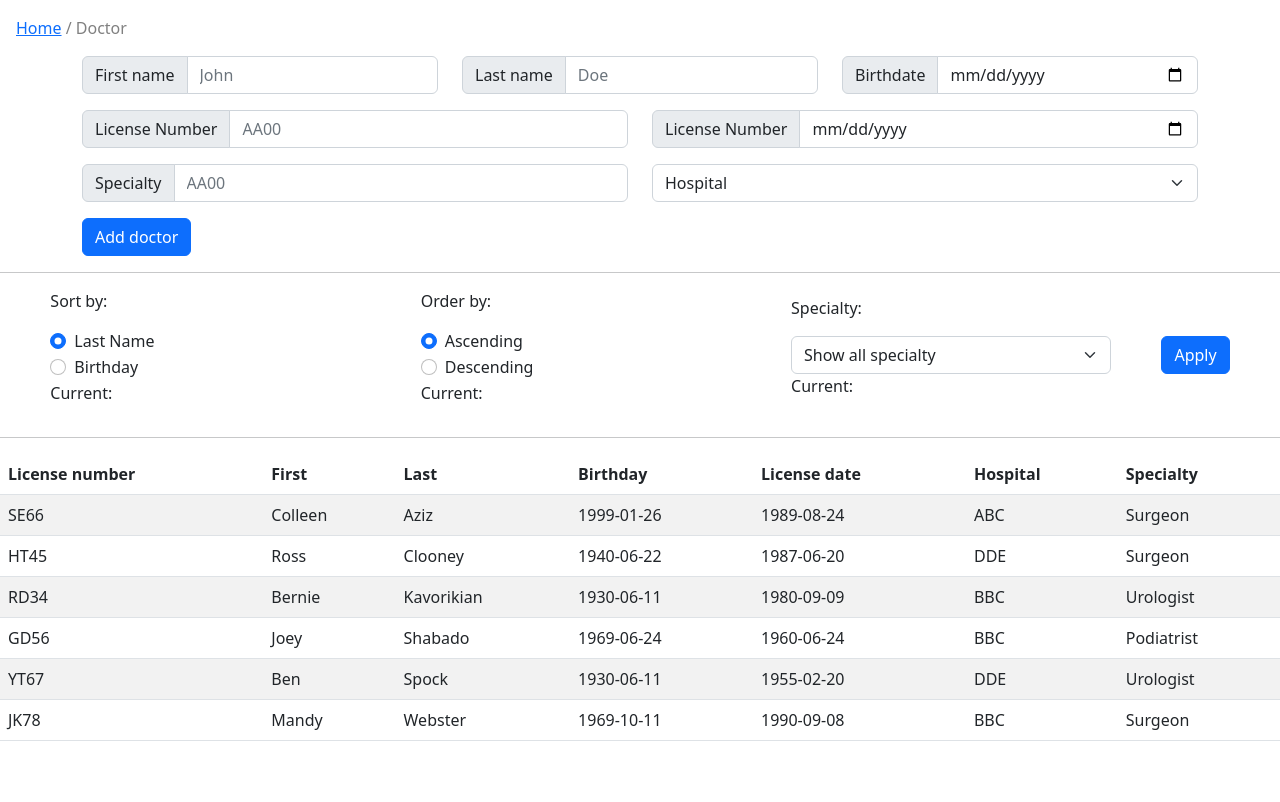
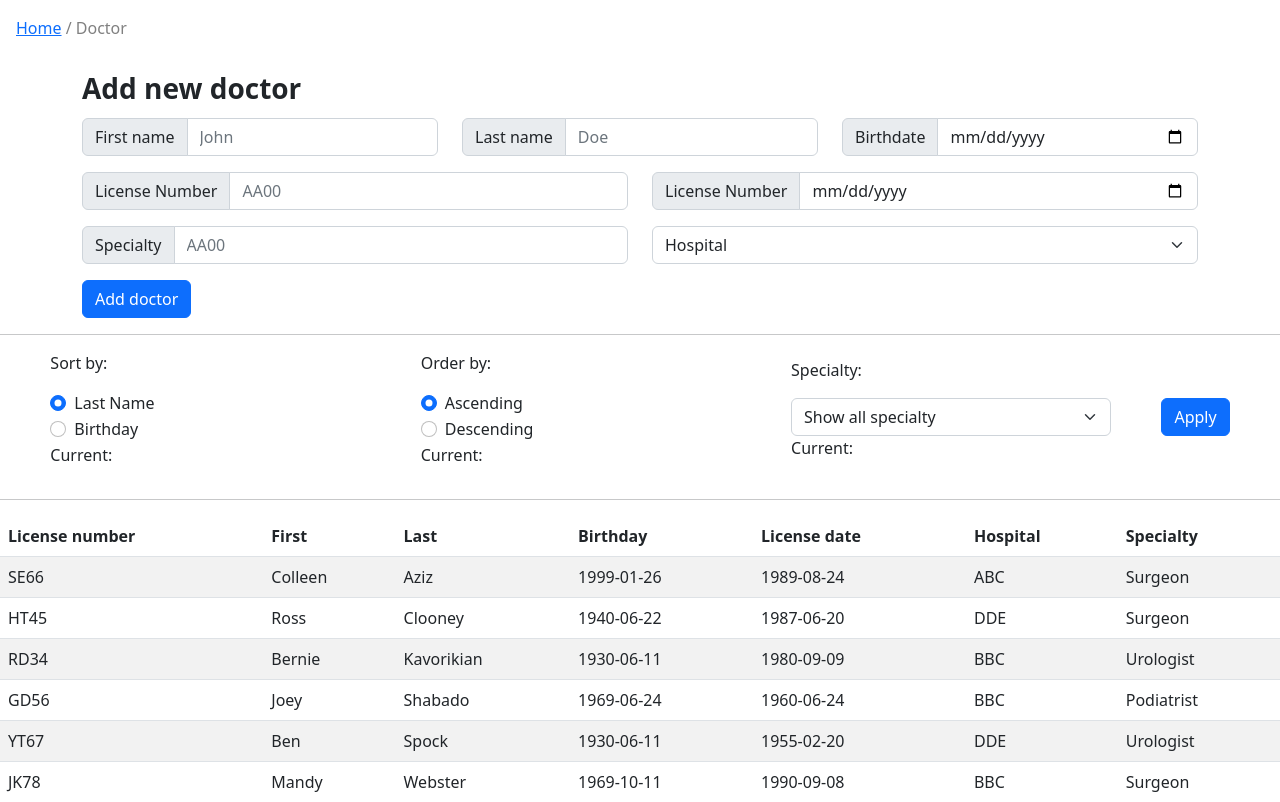
Before and after one commit to amaaan2906/php-hospital-dbm, a PHP site: page /doctors.php in a window 1280 px wide. Shown: the part 100-902 px from the top of the page. Before the commit the page ends 841 px from the top, so only its background shows below. Run offline with PHP 8.4, Linux system fonts and the light colour scheme; data comes from the database, SQL or seed files in the repository; data that the repository does not hold is empty.

Commit message:
new doctor form style update

```diff
--- a/asn3/doctors.php
+++ b/asn3/doctors.php
@@ -23,6 +23,8 @@
     <span><a href="/">Home</a> / Doctor</span>
   </div>
   <!-- Add new doctor form -->
+  <form class="new container mt-3" action="newdoctor.php" method="post" enctype="multipart/form-data">
+    <h3 class="pb-1">Add new doctor</h3>
     <?php
       if (isset($_SESSION['newDoctor_message'])) {
         echo "<div class=\"alert alert-" . $_SESSION['newDoctor_status'] . " alert-dismissible fade show\" role=\"alert\">";
@@ -33,7 +35,6 @@
         unset($_SESSION['newDoctor_status']);
       }
     ?>
-  <form class="new container" action="newdoctor.php" method="post" enctype="multipart/form-data">
     <div class="row">
       <!-- firstname -->
       <div class="col input-group mb-3">
--- a/asn3/style.css
+++ b/asn3/style.css
@@ -18,6 +18,10 @@
 	text-align: center;
 }
 
+.new > h3 {
+	font-weight: bold;
+}
+
 .filter > input {
 	height: 50%;
 }
```
Lines whose indentation alone changed are shown as unchanged.
